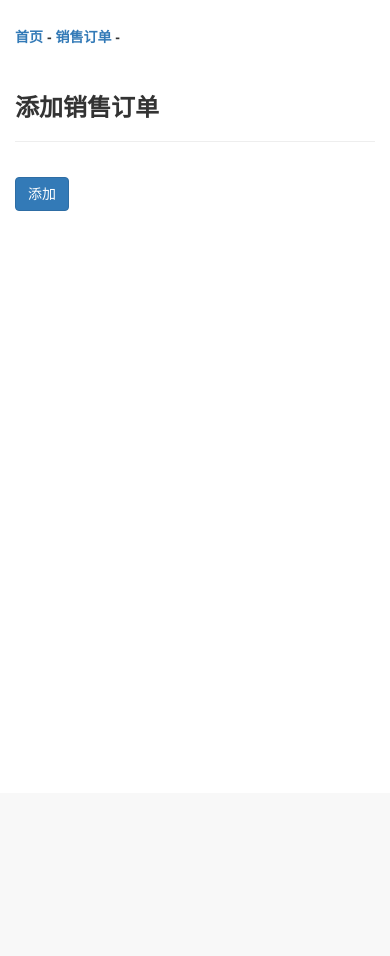
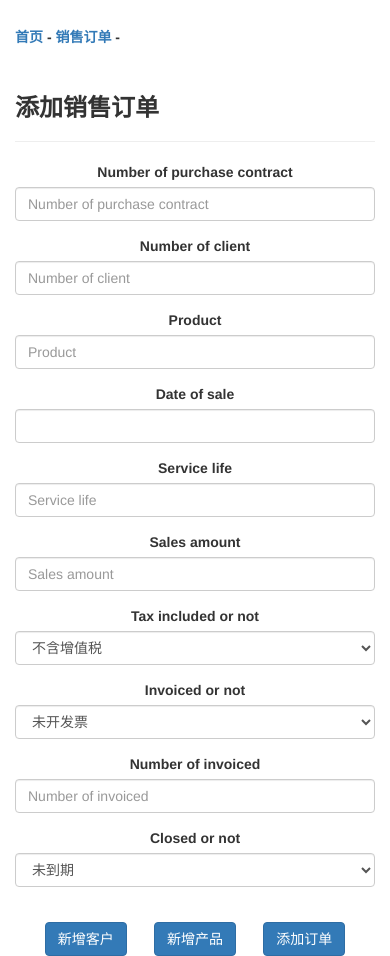
Before and after one commit to mingsec/project-orion, a Django app: template accounting/templates/accounting/new_order.html in a window 390 px wide. Shown: the part 51-1007 px from the top of the page. Before the commit the page ends 262 px from the top, so only its background shows below. Run offline with Django 3.2, Linux system fonts and the light colour scheme; the template is opened without the code that fills it: values that come from a table or form of the project are taken from there, others are empty; some libraries are stand-ins or nearby versions.

Commit message:
增加新建销售订单页面

```diff
--- a/accounting/forms.py
+++ b/accounting/forms.py
@@ -2,17 +2,16 @@
 # @Author: ZhuZefeng
 # @Date:   2018-12-21 15:22:57
 # @Last Modified by:   ZhuZefeng
-# @Last Modified time: 2018-12-21 21:29:52
+# @Last Modified time: 2018-12-22 17:23:21
 
 
-from django  import forms
+from django       import forms
 from django.forms import widgets
-from .models import Order
+from .models      import Order
 
-class OrderForm(forms.Form):
+class OrderForm(forms.ModelForm):
     """用于创建销售订单的表单"""
 
-    '''
     class Meta:
         model  = Order
         fields = ['number_of_purchase_contract',
@@ -25,15 +24,16 @@ class OrderForm(forms.Form):
                     'invoiced_or_not',
                     'number_of_invoiced',
                     'closed_or_not',]
+
     '''
-
-    number_of_purchase_contract = forms.CharField(label='订单编号', widget=forms.TextInput({'placeholder': '请输入订单编号'}))
-    number_of_client            = forms.CharField(label='客户名称', widget=forms.TextInput({'placeholder': '请输入客户名称'}))
-    product                     = forms.CharField(label='产品名称', widget=forms.TextInput({'placeholder': '请输入产品名称'}))
-    date_of_sale                = forms.DateField(label='销售日期', widget=forms.TextInput({'type':'data', 'placeholder': '请输入销售日期'}))
-    service_life                = forms.IntegerField(label='使用期限', widget=forms.TextInput({'placeholder': '请输入使用期限'}))
-    sales_amount                = forms.FloatField(label='销售金额', widget=forms.TextInput({'placeholder': '请输入销售金额'}))
-    tax_included_or_not         = forms.BooleanField(label='是否含税', widget=forms.Select(choices=((0,'不含增值税'),(1,'含增值税'))))
-    invoiced_or_not             = forms.BooleanField(label='是否开票', widget=forms.Select(choices=((0,'未开发票'),(1,'已开发票'))))
-    number_of_invoiced          = forms.CharField(label='发票编号', widget=forms.TextInput({'placeholder': '请输入发票编号'}))
-    closed_or_not               = forms.BooleanField(label='是否到期', widget=forms.Select(choices=((0,'未到期'),(1,'已到期'))))
+    number_of_purchase_contract = forms.CharField(label='订单编号')
+    number_of_client            = forms.CharField(label='客户名称')
+    product                     = forms.CharField(label='产品名称')
+    date_of_sale                = forms.DateField(label='销售日期')
+    service_life                = forms.IntegerField(label='使用期限')
+    sales_amount                = forms.FloatField(label='销售金额')
+    tax_included_or_not         = forms.IntegerField(label='是否含税', widget=forms.Select(choices=(('0','不含增值税'),('1','含增值税'))))
+    invoiced_or_not             = forms.IntegerField(label='是否开票', widget=forms.Select(choices=(('0','未开发票'),('1','已开发票'))))
+    number_of_invoiced          = forms.CharField(label='发票编号')
+    closed_or_not               = forms.IntegerField(label='是否到期', widget=forms.Select(choices=(('0','未到期'),('1','已到期'))))
+    '''
--- a/accounting/models.py
+++ b/accounting/models.py
@@ -11,10 +11,10 @@ class Order(models.Model):
     date_of_sale                = models.DateField()
     service_life                = models.IntegerField()
     sales_amount                = models.FloatField()
-    tax_included_or_not         = models.BooleanField(default=False)
-    invoiced_or_not             = models.BooleanField(default=False)
+    tax_included_or_not         = models.BooleanField(choices=((False,'不含增值税'),(True,'含增值税')), default=False)
+    invoiced_or_not             = models.BooleanField(choices=((False,'未开发票'),(True,'已开发票')), default=False)
     number_of_invoiced          = models.CharField(max_length=20)
-    closed_or_not               = models.BooleanField(default=False)
+    closed_or_not               = models.BooleanField(choices=((False,'未到期'),(True,'已到期')), default=False)
 
     def __str__(self):
         """返回销售订单编号"""
--- a/accounting/templates/accounting/new_order.html
+++ b/accounting/templates/accounting/new_order.html
@@ -8,8 +8,7 @@
 {% endblock header %}
 
 {% block content %}
-    <div >
-        <!--注释掉前端创建表单
+    <!-- 使用bootstrap3创建表单
     <form action="{% url 'accounting:new_order' %}"  method="POST" class="form-horizontal" role="form" >
         {% csrf_token %}
 
@@ -96,25 +95,58 @@
             <button name="submit" class="btn btn-primary">添加</button>
         {% endbuttons %}
     </form>
+    -->
+
+
+    <!-- 使用django的表单控件创建表单
+    <form action="{% url 'accounting:new_order' %}"  method="POST" role="form" >
+        {% csrf_token %}
+
+        {% bootstrap_form form layout='horizontal' horizontal_label_class='col-md-1' horizontal_field_class='col-md-5' %}
+
+        <div class="form-inline" style="vertical-align: middle" align="center">
+            {% bootstrap_button "新增客户" button_type="button" button_class="btn-primary" %}
+            {% bootstrap_button "新增产品" button_type="button" button_class="btn-primary" %}
+            {% bootstrap_button "添加订单" button_type="submit" button_class="btn-primary" %}
+        </div>
+    </form>
+    -->
+
+    <!-- 使用django的字段控件创建表单-->
+    <form action="{% url 'accounting:new_order' %}"  method="POST" role="form">
+        {% csrf_token %}
+
+        <div style="vertical-align: middle" align="center" >
+            {% bootstrap_field form.number_of_purchase_contract layout='horizontal' horizontal_label_class='col-sm-1' horizontal_field_class='col-sm-5' label='订单编号' placeholder='请输入订单编号' %}
+
+            {% bootstrap_field form.number_of_client layout='horizontal' horizontal_label_class='col-sm-1' horizontal_field_class='col-sm-5' label='客户名称' placeholder='请选择客户' %}
+
+            {% bootstrap_field form.product layout='horizontal' horizontal_label_class='col-sm-1' horizontal_field_class='col-sm-5' label='产品名称' placeholder='请选择产品' %}
+
+            {% bootstrap_field form.date_of_sale layout='horizontal' horizontal_label_class='col-sm-1' horizontal_field_class='col-sm-5' label='销售日期' placeholder='请输入销售日期' %}
+
+            {% bootstrap_field form.service_life layout='horizontal' horizontal_label_class='col-sm-1' horizontal_field_class='col-sm-5' label='使用期限' placeholder='请输入使用期限' %}
+
+            {% bootstrap_field form.sales_amount layout='horizontal' horizontal_label_class='col-sm-1' horizontal_field_class='col-sm-5' label='销售金额' placeholder='请输入销售金额' %}
+
+            {% bootstrap_field form.tax_included_or_not layout='horizontal' horizontal_label_class='col-sm-1' horizontal_field_class='col-sm-5' label='是否含税' %}
+
+            {% bootstrap_field form.invoiced_or_not layout='horizontal' horizontal_label_class='col-sm-1' horizontal_field_class='col-sm-5' label='是否开票' %}
+
+            {% bootstrap_field form.number_of_invoiced layout='horizontal' horizontal_label_class='col-sm-1' horizontal_field_class='col-sm-5' label='发票编号' placeholder='请输入发票编号' %}
+
+            {% bootstrap_field form.closed_or_not layout='horizontal' horizontal_label_class='col-sm-1' horizontal_field_class='col-sm-5' label='是否到期' %}
         </div>
 
-    {% bootstrap_form form layout="horizontal" horizontal_label_class="col-sm-2" horizontal_field_class="col-sm-5" %}
-    -->
+        <div>&nbsp&nbsp&nbsp&nbsp&nbsp</div>
 
-    <div >
-        <form action="{% url 'accounting:new_order' %}"  method="POST" class="form-horizontal" role="form" >
-            {% csrf_token %}
-
-
-
-            <div class="form-group">
-
+        <div align="center">
+            {% bootstrap_button "新增客户" button_type="button" button_class="btn-primary" %}
+            &nbsp&nbsp&nbsp&nbsp&nbsp
+            {% bootstrap_button "新增产品" button_type="button" button_class="btn-primary" %}
+            &nbsp&nbsp&nbsp&nbsp&nbsp
+            {% bootstrap_button "添加订单" button_type="submit" button_class="btn-primary" %}
         </div>
-
-            <button type="submit" class="btn btn-primary">
-                添加
-            </button>
     </form>
-    </div>
 
 {% endblock content %}
```
Also changed, not shown: accounting/templates/accounting/orders.html (+4 -4 lines), financial_indicator_library/templates/financial_indicator_library/average.html (+54 -47 lines), financial_indicator_library/templates/financial_indicator_library/indicators.html (+12 -12 lines). Lines whose indentation alone changed are shown as unchanged.
